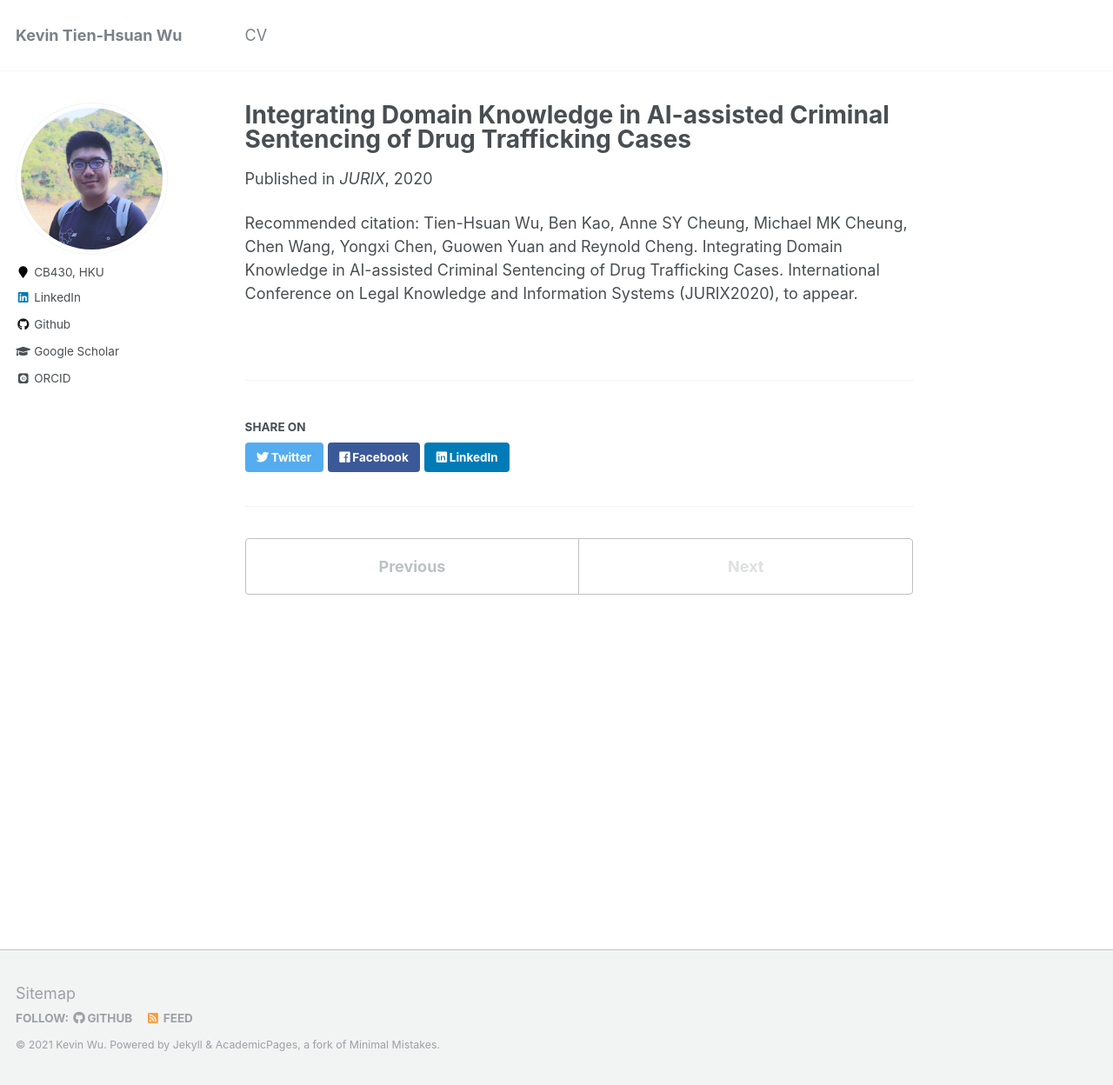
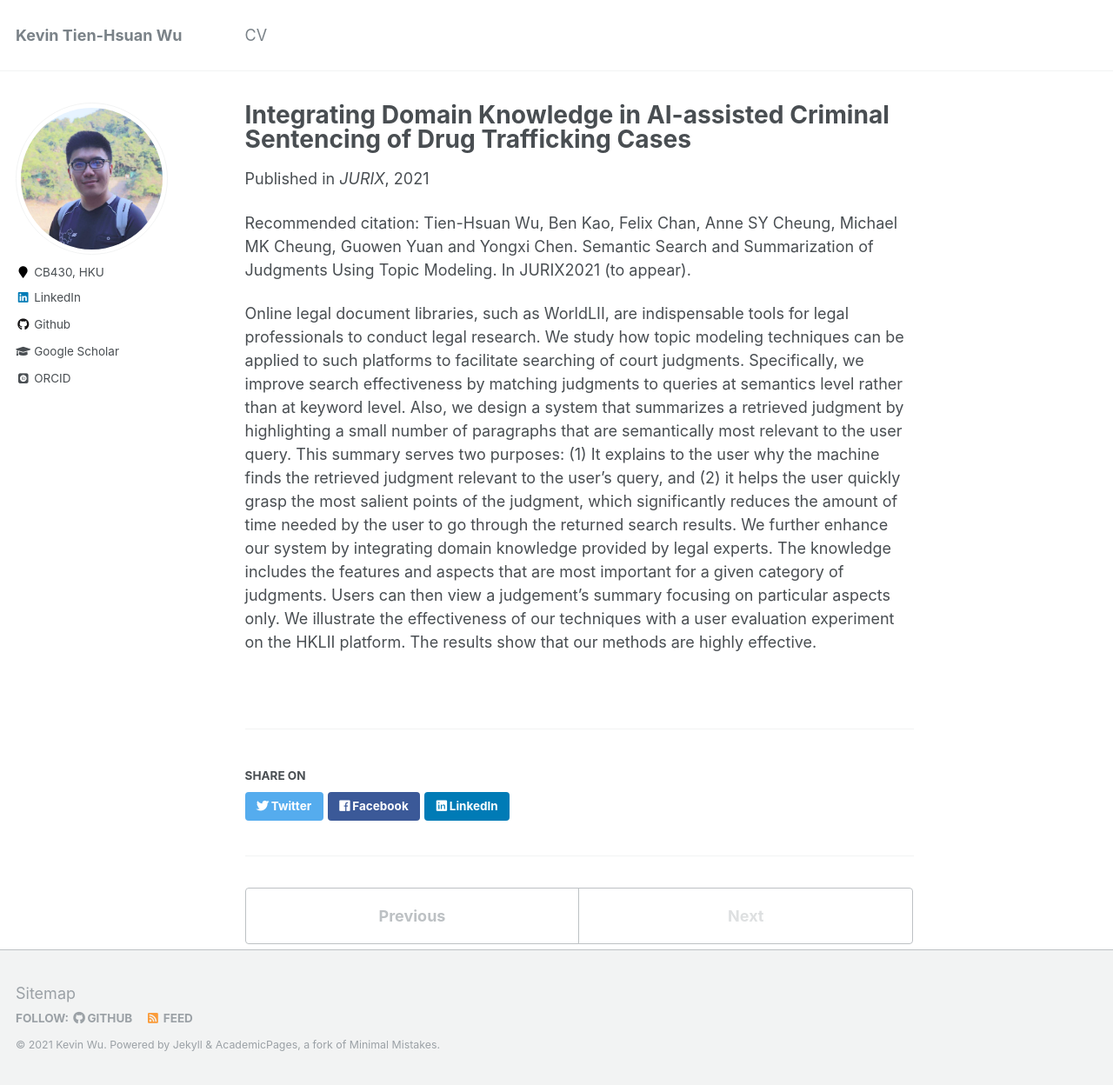
Before and after one commit to kevinthwu/kevinthwu.github.io, a Jekyll site: the page built from _publications/2021-12-topic-summary.md, in a window 1280 px wide and 1248 px high. Shown: the whole window at 87% size. Built offline with Jekyll 4.4.1, drawn with Linux system fonts in a browser that asks for light colours; some web fonts are replaced.

Commit message:
updated cv, publication

```diff
--- a/_publications/2020-12-predictor.md
+++ b/_publications/2020-12-predictor.md
@@ -5,6 +5,7 @@ permalink: /publication/predictor
 excerpt: ""
 date: 2020-12-07
 venue: "JURIX"
-paperurl: ''
-citation: "Tien-Hsuan Wu, Ben Kao, Anne SY Cheung, Michael MK Cheung, Chen Wang, Yongxi Chen, Guowen Yuan and Reynold Cheng. Integrating Domain Knowledge in AI-assisted Criminal Sentencing of Drug Trafficking Cases. International Conference on Legal Knowledge and Information Systems (JURIX2020), to appear."
+paperurl: 'https://ebooks.iospress.nl/pdf/doi/10.3233/FAIA200861'
+citation: "Tien-Hsuan Wu, Ben Kao, Anne SY Cheung, Michael MK Cheung, Chen Wang, Yongxi Chen, Guowen Yuan and Reynold Cheng. Integrating Domain Knowledge in AI-assisted Criminal Sentencing of Drug Trafficking Cases. In Legal Knowledge and Information Systems: JURIX 2020: The Thirty-third Annual Conference, Brno, Czech Republic, December 9-11, 2020 (Vol. 334, p. 174). IOS Press."
 ---
+Judgment prediction is the task of predicting various outcomes of legal cases of which sentencing prediction is one of the most important yet difficult challenges. We study the applicability of machine learning (ML) techniques in predicting prison terms of drug trafficking cases. In particular, we study how legal domain knowledge can be integrated with ML models to construct highly accurate predictors. We illustrate how our criminal sentence predictors can be applied to address four important issues in legal knowledge management, which include (1) discovery of model drifts in legal rules, (2) identification of critical features in legal judgments, (3) fairness in machine predictions, and (4) explainability of machine predictions.
--- /dev/null
+++ b/_publications/2021-12-topic-summary.md
@@ -0,0 +1,11 @@
+---
+title: "Integrating Domain Knowledge in AI-assisted Criminal Sentencing of Drug Trafficking Cases"
+collection: publications
+permalink: /publication/predictor
+excerpt: ""
+date: 2021-12-09
+venue: "JURIX"
+paperurl: ''
+citation: "Tien-Hsuan Wu, Ben Kao, Felix Chan, Anne SY Cheung, Michael MK Cheung, Guowen Yuan and Yongxi Chen. Semantic Search and Summarization of Judgments Using Topic Modeling. In JURIX2021 (to appear)."
+---
+Online legal document libraries, such as WorldLII, are indispensable tools for legal professionals to conduct legal research. We study how topic modeling techniques can be applied to such platforms to facilitate searching of court judgments. Specifically, we improve search effectiveness by matching judgments to queries at semantics level rather than at keyword level. Also, we design a system that summarizes a retrieved judgment by highlighting a small number of paragraphs that are semantically most relevant to the user query. This summary serves two purposes: (1) It explains to the user why the machine finds the retrieved judgment relevant to the user’s query, and (2) it helps the user quickly grasp the most salient points of the judgment, which significantly reduces the amount of time needed by the user to go through the returned search results. We further enhance our system by integrating domain knowledge provided by legal experts. The knowledge includes the features and aspects that are most important for a given category of judgments. Users can then view a judgement’s summary focusing on particular aspects only. We illustrate the effectiveness of our techniques with a user evaluation experiment on the HKLII platform. The results show that our methods are highly effective.
```
Also changed, not shown: 1 other file.
